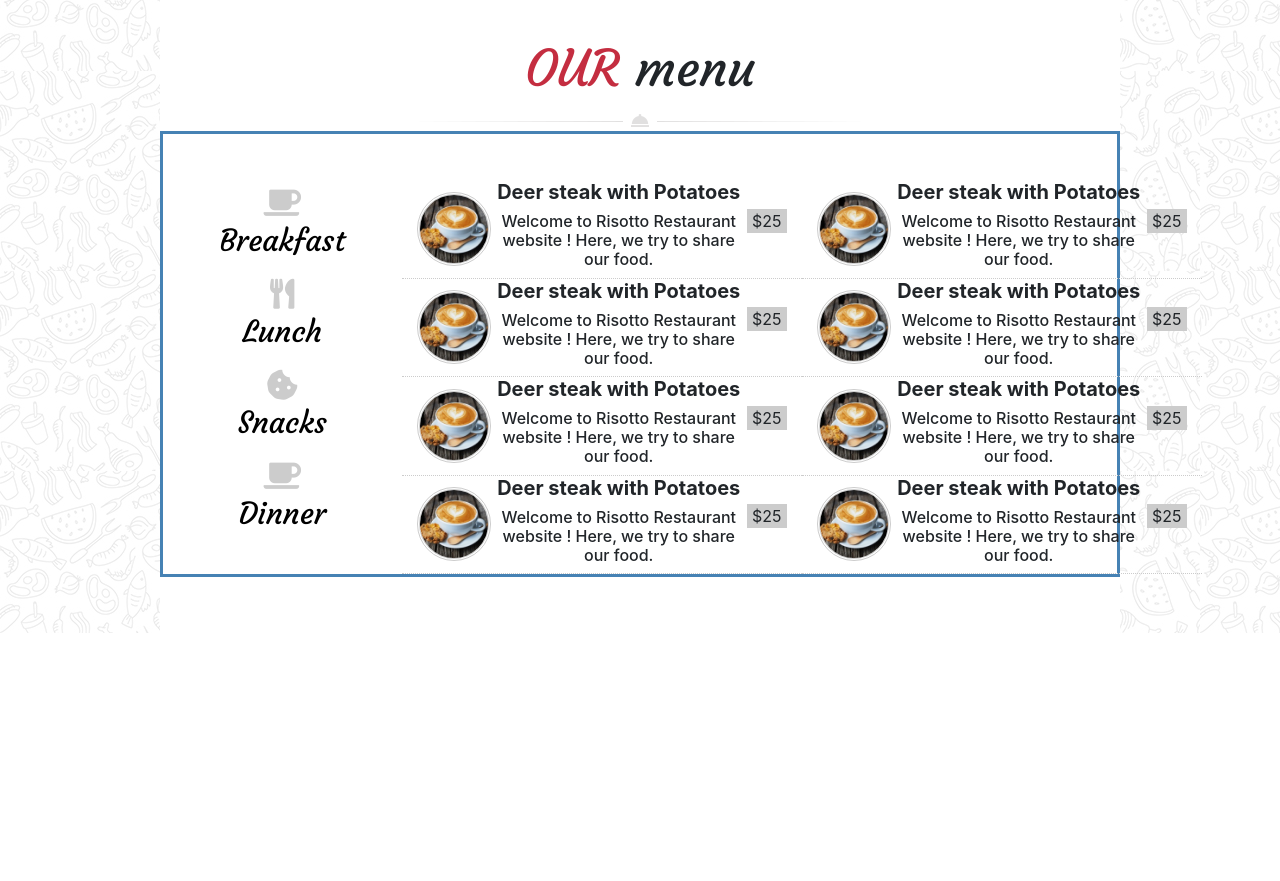
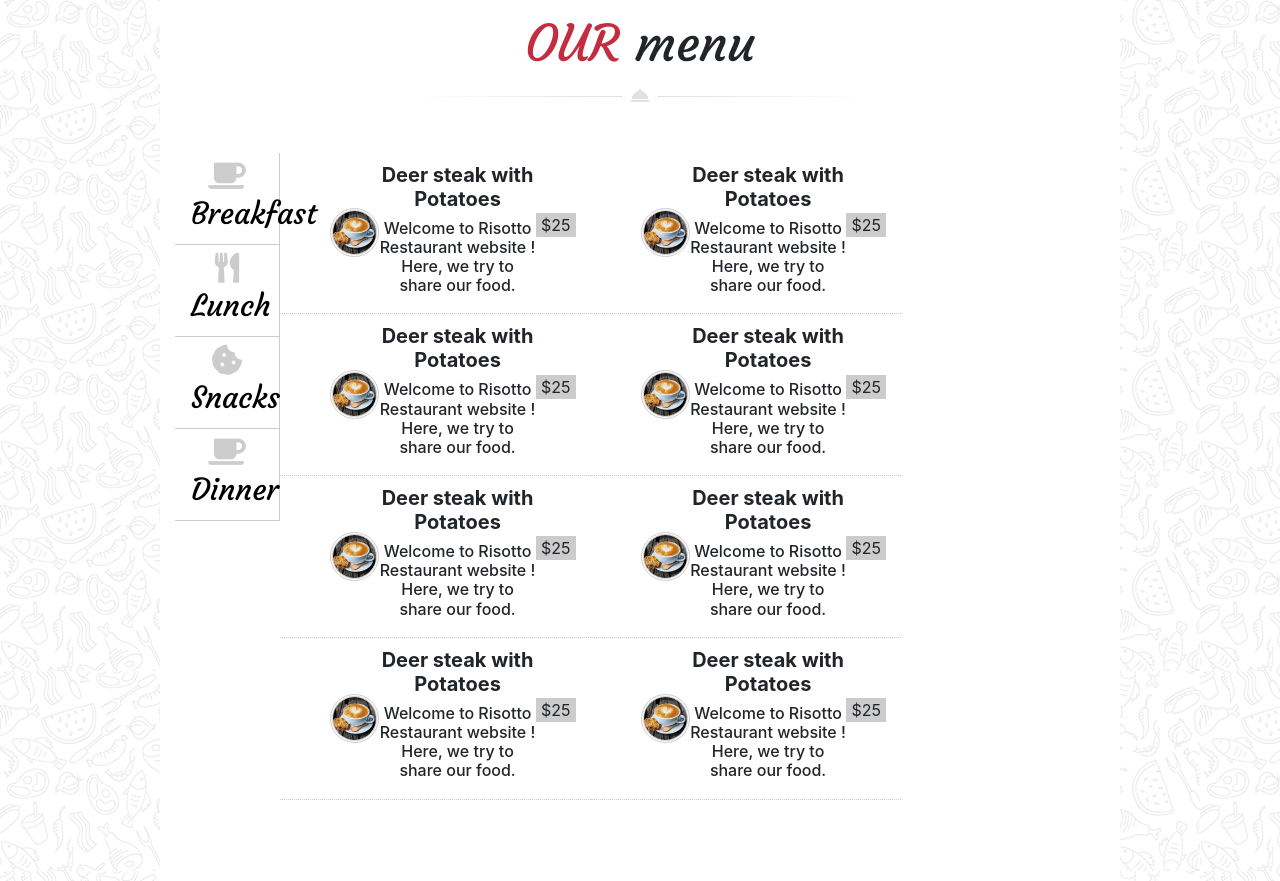
Before and after one commit to FannyHunin/siteDuChef, a website: page index.html in a window 1280 px wide. Shown: the part 1500-2381 px from the top of the page. Before the commit the page ends 2133 px from the top, so only its background shows below. Drawn offline with nearby package versions, Linux system fonts and the light colour scheme.

Commit message:
menu fini

```diff
--- a/src/scss/modules/_sectionMenu.scss
+++ b/src/scss/modules/_sectionMenu.scss
@@ -25,7 +25,7 @@
                 }
             }
             .container-fluid{
-                border: solid steelblue;
+
                 width: 100%;
                 #tabMenu {
                     margin-top: 5%;
@@ -39,6 +39,11 @@
                                     flex-direction: column;
                                     font-family: 'Courgette', cursive;
                                     font-size: 30px;
+                                    border-radius: 0%;
+                                    border-bottom: solid 1px #CCCCCC;
+                                    border-right: #CCCCCC solid 1px;
+
+                                    width: 50%;
 
                                     i {
                                         color: #CCCCCC;
@@ -47,7 +52,7 @@
 
                                 .nav-link:focus {
                                     background-color: white;
-                                    border-right: solid #C42D40 2px;
+                                    border-right: solid #C42D40 3px;
 
                                     i {
                                         color: #C42D40;
@@ -59,17 +64,28 @@
                     }
 
                     .col-9 {
+
+                        width: 100%;
+                        position: relative;
+                        right: 12.5%;
                         .tab-content {
+
                             .tab-pane {
+                                width: 100%;
                                 .row {
 
-                                    width: 800px;
+                                    width: 90%;
+
 
                                     .col-6 {
+                                        padding-bottom: 10px;
+                                        margin-top: 10px;
+                                        padding-left: 50px;
                                         display: flex;
                                         border-bottom: dotted #CCCCCC 1px;
                                         justify-content: space-between;
                                         align-items: center;
+
 
                                         img {
                                             border: #CCCCCC double;
```
Also changed, not shown: index.html (+2 -2 lines), public/css/app.css, 1 other file.
